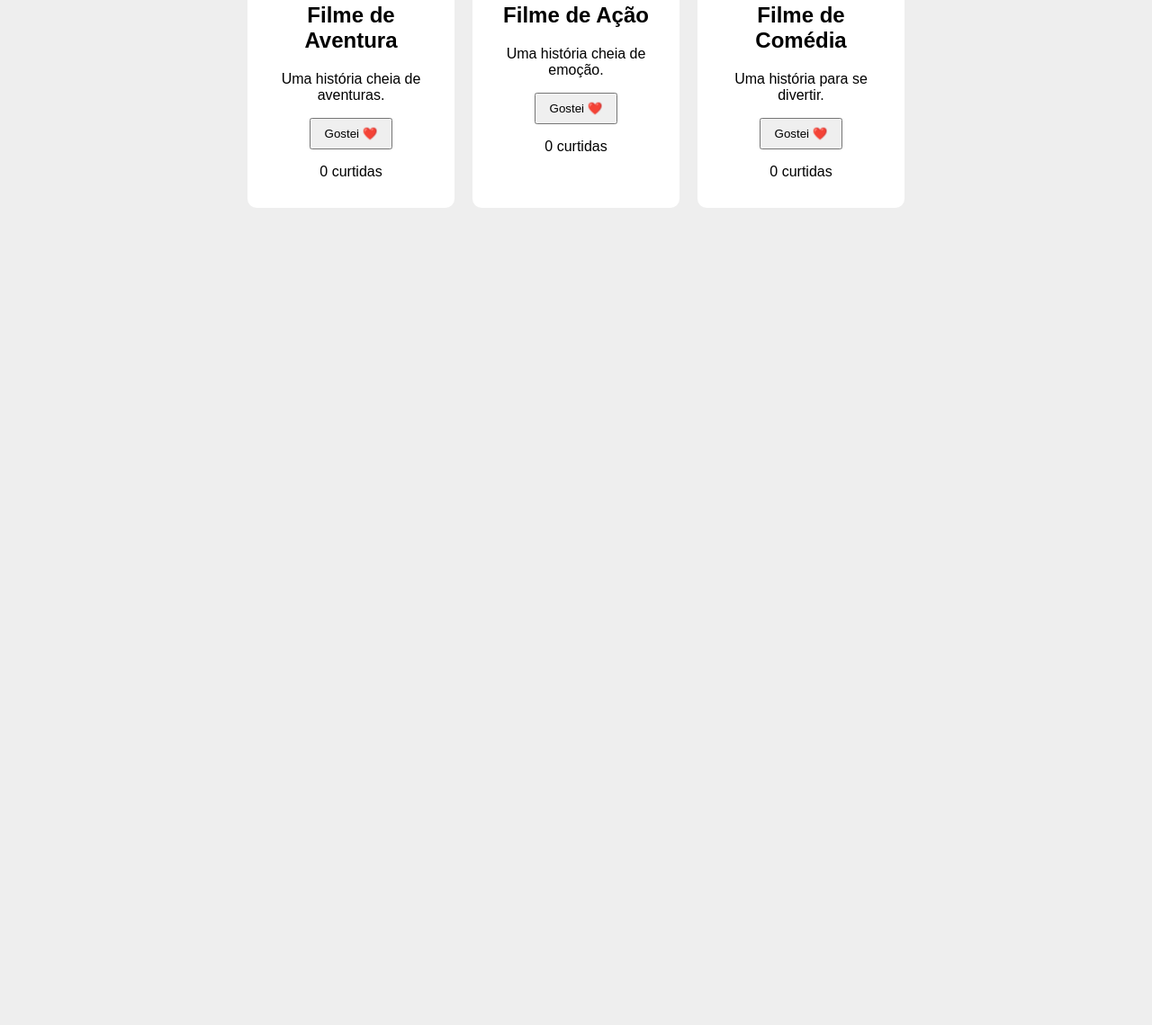
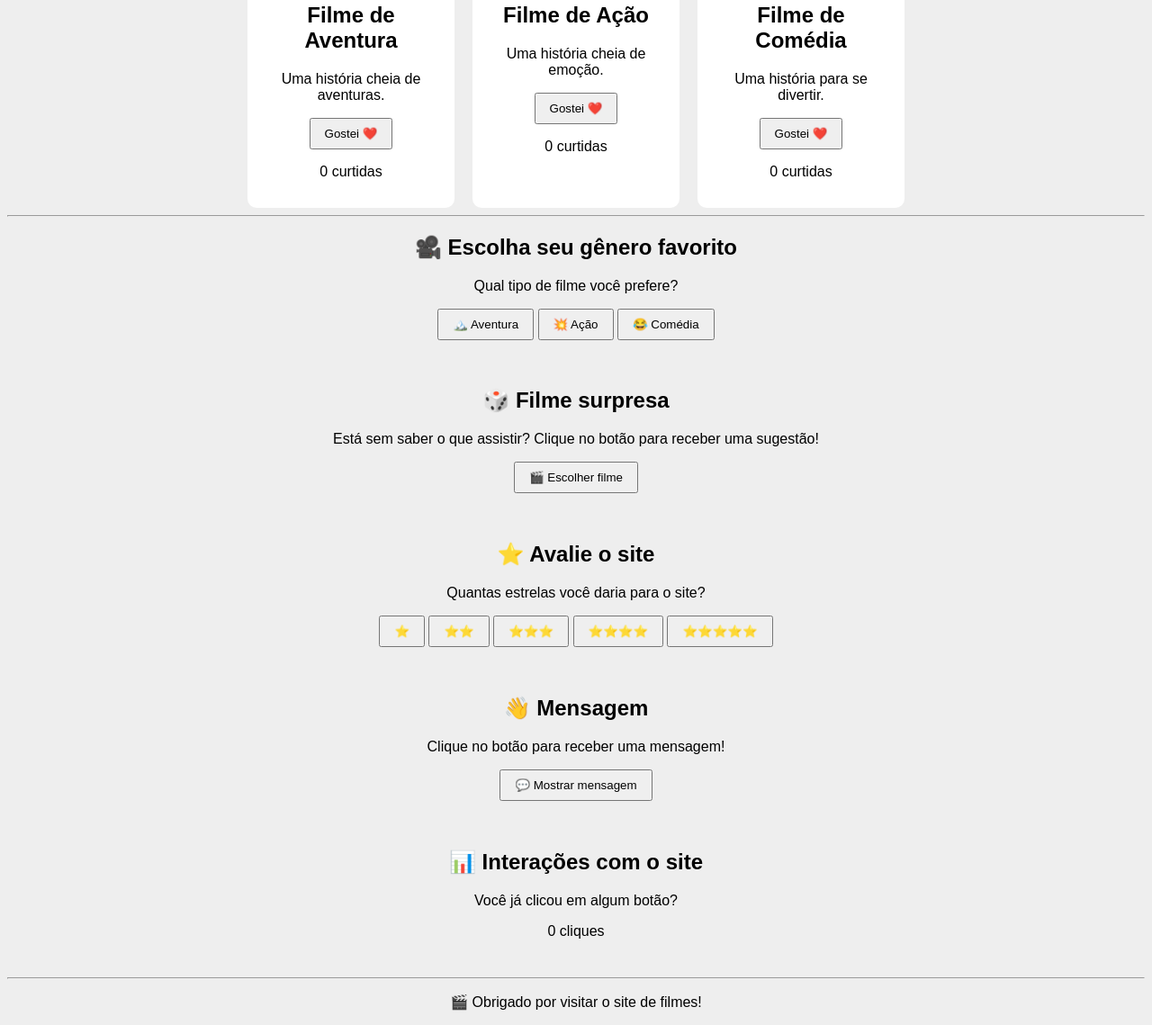
Before and after one commit to anajuliaalvesteixeira10092011-cloud/ed_digital_2_trim, a plain HTML site: page index.html in a window 1280 px wide. Shown: the part 441-1580 px from the top of the page at 90% size. Before the commit the page ends 800 px from the top, so only its background shows below. Drawn offline with Linux system fonts and the light colour scheme.

Commit message:
Update index.html

```diff
--- a/index.html
+++ b/index.html
@@ -129,6 +129,201 @@
 
     </script>
 
+      <hr>
+
+
+    <h2>🎥 Escolha seu gênero favorito</h2>
+
+    <p>Qual tipo de filme você prefere?</p>
+
+
+    <button onclick="escolherGenero('Aventura')">
+        🏔️ Aventura
+    </button>
+
+    <button onclick="escolherGenero('Ação')">
+        💥 Ação
+    </button>
+
+    <button onclick="escolherGenero('Comédia')">
+        😂 Comédia
+    </button>
+
+
+    <p id="generoEscolhido"></p>
+
+
+    <br>
+
+
+    <h2>🎲 Filme surpresa</h2>
+
+    <p>
+        Está sem saber o que assistir?
+        Clique no botão para receber uma sugestão!
+    </p>
+
+
+    <button onclick="filmeSurpresa()">
+        🎬 Escolher filme
+    </button>
+
+
+    <p id="surpresa"></p>
+
+
+    <br>
+
+
+    <h2>⭐ Avalie o site</h2>
+
+    <p>Quantas estrelas você daria para o site?</p>
+
+
+    <button onclick="avaliar(1)">
+        ⭐
+    </button>
+
+    <button onclick="avaliar(2)">
+        ⭐⭐
+    </button>
+
+    <button onclick="avaliar(3)">
+        ⭐⭐⭐
+    </button>
+
+    <button onclick="avaliar(4)">
+        ⭐⭐⭐⭐
+    </button>
+
+    <button onclick="avaliar(5)">
+        ⭐⭐⭐⭐⭐
+    </button>
+
+
+    <p id="avaliacao"></p>
+
+
+    <br>
+
+
+    <h2>👋 Mensagem</h2>
+
+    <p>
+        Clique no botão para receber uma mensagem!
+    </p>
+
+
+    <button onclick="mensagem()">
+        💬 Mostrar mensagem
+    </button>
+
+
+    <p id="mensagem"></p>
+
+
+    <br>
+
+
+    <h2>📊 Interações com o site</h2>
+
+    <p>
+        Você já clicou em algum botão?
+    </p>
+
+    <p id="contador">0 cliques</p>
+
+
+    <br>
+
+
+    <hr>
+
+
+    <p>
+        🎬 Obrigado por visitar o site de filmes!
+    </p>
+
+
+    <script>
+
+
+        function escolherGenero(genero) {
+
+            document.getElementById("generoEscolhido").innerHTML =
+                "Você escolheu filmes de " + genero + "! 🎬";
+
+            contarClique();
+
+        }
+
+
+        function filmeSurpresa() {
+
+            let filmes = [
+                "Homem-Aranha 🕷️",
+                "Vingadores 🦸",
+                "Toy Story 🤠",
+                "Jurassic Park 🦖",
+                "Shrek 🧅"
+            ];
+
+            let numero = Math.floor(Math.random() * filmes.length);
+
+            document.getElementById("surpresa").innerHTML =
+                "Sua sugestão é: " + filmes[numero];
+
+            contarClique();
+
+        }
+
+
+        function avaliar(nota) {
+
+            document.getElementById("avaliacao").innerHTML =
+                "Você deu " + nota + " estrela(s) para o site! ⭐";
+
+            contarClique();
+
+        }
+
+
+        function mensagem() {
+
+            let mensagens = [
+                "Espero que você encontre um filme legal! 🍿",
+                "Prepare a pipoca e bom filme! 🍿",
+                "Que tal assistir um filme hoje? 🎬",
+                "Um bom filme pode melhorar o dia! 😄",
+                "Divirta-se assistindo! 🎥"
+            ];
+
+            let numero = Math.floor(Math.random() * mensagens.length);
+
+            document.getElementById("mensagem").innerHTML =
+                mensagens[numero];
+
+            contarClique();
+
+        }
+
+
+        let cliques = 0;
+
+
+        function contarClique() {
+
+            cliques++;
+
+            document.getElementById("contador").innerHTML =
+                cliques + " cliques";
+
+        }
+
+
+    </script>
+
+
 </body>
 
 </html>
```
